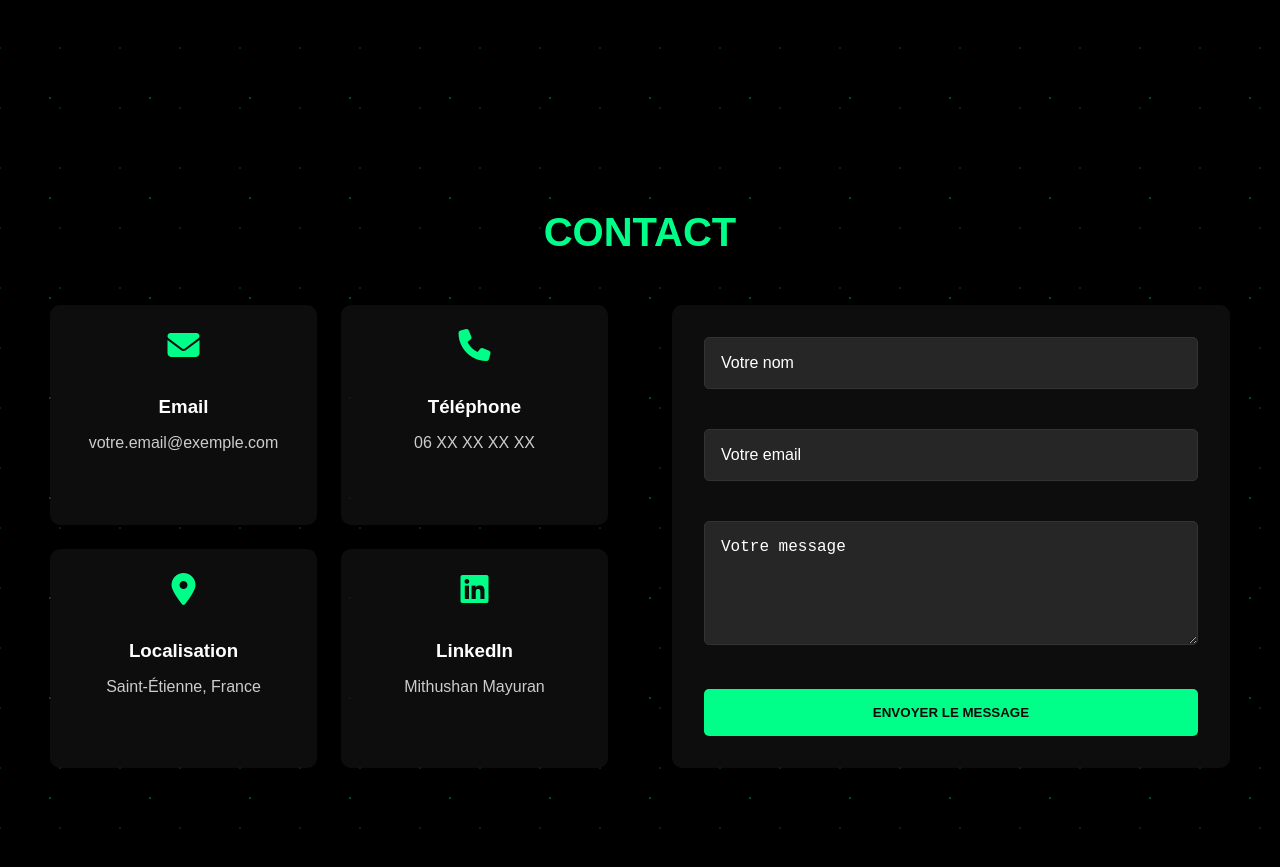
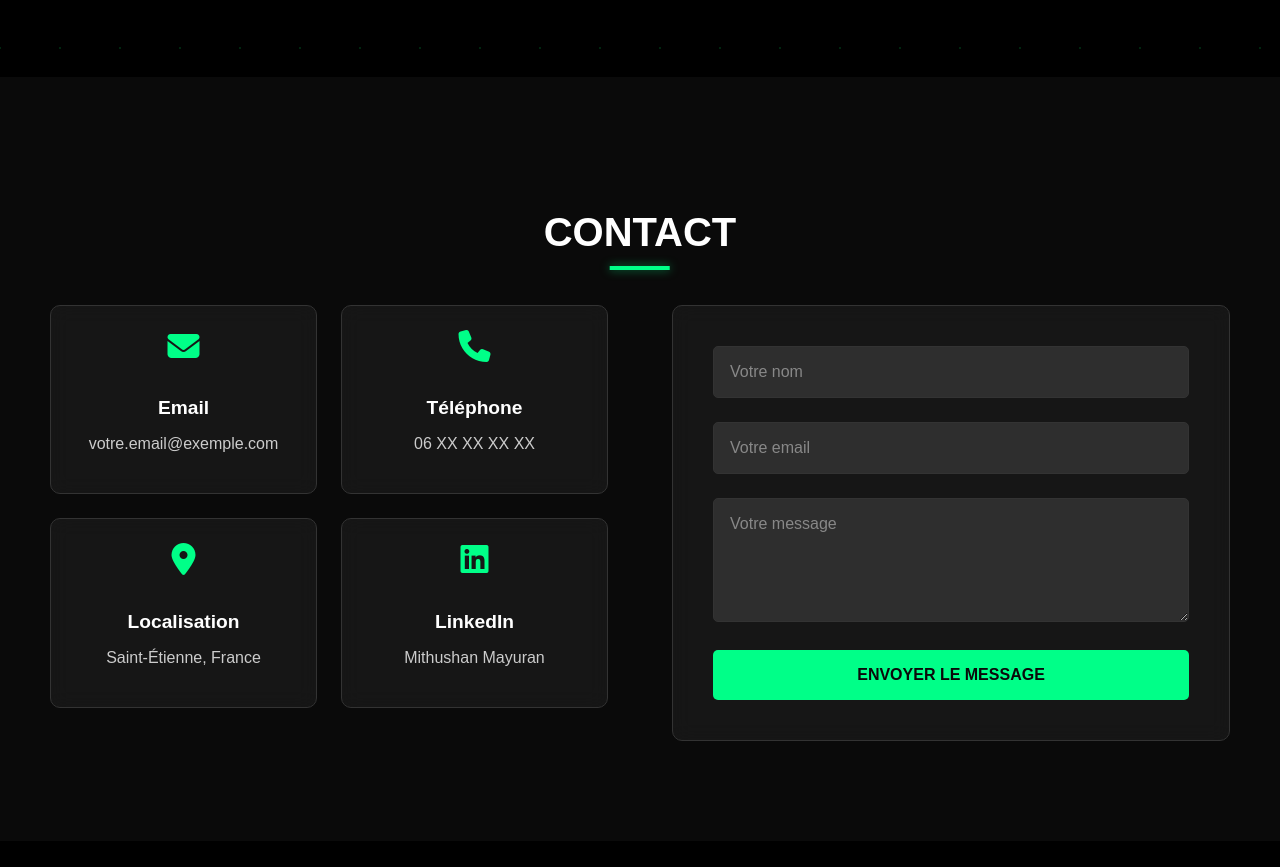
Before and after one commit to Ztarzan/Site-TEST, a plain HTML site: page index.html in a window 1280 px wide. Shown: the part 1452-2319 px from the top of the page. After the commit the page ends 2293 px from the top, so only its background shows below. Drawn offline with nearby package versions, Linux system fonts and the light colour scheme.

Commit message:
contact 2

```diff
--- a/index.html
+++ b/index.html
@@ -88,57 +88,52 @@
         </div>
     </section>
 
-        <!-- Section Contact -->
+    <!-- Section Contact -->
     <section id="contact" class="contact">
-        <h2 class="section-title" style="text-align: center; font-size: 2.5em; text-transform: uppercase; margin-bottom: 50px; color: #00ff88;">CONTACT</h2>
+        <h2 class="section-title">CONTACT</h2>
 
-        <!-- DÉBUT DE LA DIV QUI CRÉE LES DEUX COLONNES -->
         <div class="contact-content">
 
-            <!-- COLONNE 1 : Les cartes d'information -->
             <div class="contact-info">
                 <div class="contact-card">
-                    <i class="fas fa-envelope" style="font-size: 2rem; color: #00ff88; margin-bottom: 1rem;"></i>
-                    <h3 style="color: #ffffff; margin-bottom: 0.5rem;">Email</h3>
-                    <p style="color: #cccccc;">votre.email@exemple.com</p>
+                    <i class="fas fa-envelope"></i>
+                    <h3>Email</h3>
+                    <p>votre.email@exemple.com</p>
                 </div>
 
                 <div class="contact-card">
-                    <i class="fas fa-phone" style="font-size: 2rem; color: #00ff88; margin-bottom: 1rem;"></i>
-                    <h3 style="color: #ffffff; margin-bottom: 0.5rem;">Téléphone</h3>
-                    <p style="color: #cccccc;">06 XX XX XX XX</p>
+                    <i class="fas fa-phone"></i>
+                    <h3>Téléphone</h3>
+                    <p>06 XX XX XX XX</p>
                 </div>
 
                 <div class="contact-card">
-                    <i class="fas fa-map-marker-alt" style="font-size: 2rem; color: #00ff88; margin-bottom: 1rem;"></i>
-                    <h3 style="color: #ffffff; margin-bottom: 0.5rem;">Localisation</h3>
-                    <p style="color: #cccccc;">Saint-Étienne, France</p>
+                    <i class="fas fa-map-marker-alt"></i>
+                    <h3>Localisation</h3>
+                    <p>Saint-Étienne, France</p>
                 </div>
 
                 <div class="contact-card">
-                    <i class="fab fa-linkedin" style="font-size: 2rem; color: #00ff88; margin-bottom: 1rem;"></i>
-                    <h3 style="color: #ffffff; margin-bottom: 0.5rem;">LinkedIn</h3>
-                    <p><a href="#" style="color: #cccccc; text-decoration: none;">Mithushan Mayuran</a></p>
+                    <i class="fab fa-linkedin"></i>
+                    <h3>LinkedIn</h3>
+                    <p><a href="#">Mithushan Mayuran</a></p>
                 </div>
             </div>
 
-            <!-- COLONNE 2 : Le formulaire de contact -->
             <form class="contact-form">
                 <div class="form-group">
-                    <input type="text" placeholder="Votre nom" required style="width: 100%; padding: 1rem; background: rgba(255, 255, 255, 0.1); border: 1px solid #333333; border-radius: 5px; color: #ffffff; margin-bottom: 1rem;">
+                    <input type="text" placeholder="Votre nom" required>
                 </div>
                 <div class="form-group">
-                    <input type="email" placeholder="Votre email" required style="width: 100%; padding: 1rem; background: rgba(255, 255, 255, 0.1); border: 1px solid #333333; border-radius: 5px; color: #ffffff; margin-bottom: 1rem;">
+                    <input type="email" placeholder="Votre email" required>
                 </div>
                 <div class="form-group">
-                    <textarea rows="5" placeholder="Votre message" required style="width: 100%; padding: 1rem; background: rgba(255, 255, 255, 0.1); border: 1px solid #333333; border-radius: 5px; color: #ffffff; margin-bottom: 1rem;"></textarea>
+                    <textarea rows="5" placeholder="Votre message" required></textarea>
                 </div>
-                <button type="submit" style="width: 100%; padding: 1rem; background: #00ff88; color: #0a0a0a; border: none; border-radius: 5px; cursor: pointer; font-weight: bold;">ENVOYER LE MESSAGE</button>
+                <button type="submit">ENVOYER LE MESSAGE</button>
             </form>
 
         </div>
-        <!-- FIN DE LA DIV QUI CRÉE LES DEUX COLONNES -->
-
     </section>
 
 
--- a/style.css
+++ b/style.css
@@ -377,19 +377,47 @@ body {
    SECTION CONTACT
    ========================================= */
 .contact {
-    background: var(--bg-dark);
+    background: #0a0a0a; /* Fond noir */
     padding: 100px 50px;
     max-width: 1200px;
     margin: 0 auto;
 }
 
+/* Le titre CONTACT souligné en vert fluo */
+.contact .section-title {
+    color: #ffffff; /* Texte en blanc */
+    text-align: center;
+    font-size: 2.5em;
+    text-transform: uppercase;
+    margin-bottom: 50px;
+    position: relative;
+    display: inline-block;
+    left: 50%;
+    transform: translateX(-50%);
+}
+
+/* Le trait vert fluo sous le titre */
+.contact .section-title::after {
+    content: "";
+    position: absolute;
+    bottom: -15px;
+    left: 50%;
+    transform: translateX(-50%);
+    width: 60px;
+    height: 4px;
+    background-color: #00ff88; /* Vert fluo */
+    box-shadow: 0 0 10px rgba(0, 255, 136, 0.5); /* Effet néon */
+}
+
+/* Disposition en deux colonnes */
 .contact-content {
     display: grid;
-    grid-template-columns: 1fr 1fr; /* 1fr 1fr = 2 colonnes de taille égale */
-    gap: 4rem; /* Espace entre les colonnes */
+    grid-template-columns: 1fr 1fr;
+    gap: 4rem;
+    align-items: start;
 }
 
-/* Informations de contact (Cartes) */
+/* Cartes d'information à gauche */
 .contact-info {
     display: grid;
     grid-template-columns: 1fr 1fr;
@@ -397,10 +425,10 @@ body {
 }
 
 .contact-card {
-    background: rgba(255, 255, 255, 0.05);
+    background: rgba(255, 255, 255, 0.05); /* Fond légèrement transparent */
     padding: 1.5rem;
     border-radius: 10px;
-    border: 1px solid var(--border-color);
+    border: 1px solid #333333;
     text-align: center;
     transition: all 0.3s ease;
     backdrop-filter: blur(10px);
@@ -408,31 +436,33 @@ body {
 
 .contact-card:hover {
     transform: translateY(-5px);
-    border-color: var(--primary-color);
-    box-shadow: var(--shadow-neon);
+    border-color: #00ff88; /* Bordure verte au survol */
+    box-shadow: 0 0 20px rgba(0, 255, 136, 0.3); /* Ombre néon au survol */
 }
 
 .contact-card i {
     font-size: 2rem;
-    color: var(--primary-color);
+    color: #00ff88; /* Icône verte */
     margin-bottom: 1rem;
 }
 
 .contact-card h3 {
-    color: var(--text-light);
+    color: #ffffff; /* Titre blanc */
     margin-bottom: 0.5rem;
+    font-size: 1.2rem;
 }
 
-.contact-card p {
-    color: var(--text-gray);
+.contact-card p, .contact-card a {
+    color: #cccccc; /* Texte gris clair */
+    text-decoration: none;
 }
 
-/* Formulaire de contact */
+/* Formulaire de contact à droite */
 .contact-form {
     background: rgba(255, 255, 255, 0.05);
-    padding: 2rem;
+    padding: 2.5rem;
     border-radius: 10px;
-    border: 1px solid var(--border-color);
+    border: 1px solid #333333;
     backdrop-filter: blur(10px);
 }
 
@@ -445,27 +475,49 @@ body {
     width: 100%;
     padding: 1rem;
     background: rgba(255, 255, 255, 0.1);
-    border: 1px solid var(--border-color);
+    border: 1px solid #333333;
     border-radius: 5px;
-    color: var(--text-light);
+    color: #ffffff; /* Texte tapé en blanc */
     font-size: 1rem;
     transition: all 0.3s ease;
-    box-sizing: border-box;
+    font-family: inherit;
+    box-sizing: border-box; /* Évite que les champs ne débordent */
 }
 
+/* Effet quand on clique sur un champ */
 .form-group input:focus,
 .form-group textarea:focus {
     outline: none;
-    border-color: var(--primary-color);
-    box-shadow: var(--shadow-neon);
+    border-color: #00ff88;
+    box-shadow: 0 0 15px rgba(0, 255, 136, 0.2);
 }
 
 .form-group input::placeholder,
 .form-group textarea::placeholder {
-    color: var(--text-dark);
+    color: #888888; /* Couleur du texte indicatif */
 }
 
-/* Responsive pour téléphone (à placer dans votre bloc @media) */
+/* Bouton envoyer */
+.contact-form button {
+    width: 100%;
+    padding: 1rem;
+    background: #00ff88;
+    color: #0a0a0a; /* Texte noir sur fond vert */
+    border: none;
+    border-radius: 5px;
+    cursor: pointer;
+    font-weight: bold;
+    font-size: 1rem;
+    text-transform: uppercase;
+    transition: all 0.3s ease;
+}
+
+.contact-form button:hover {
+    box-shadow: 0 0 20px rgba(0, 255, 136, 0.4);
+    transform: translateY(-2px);
+}
+
+/* Responsive (pour les téléphones) */
 @media (max-width: 768px) {
     .contact-content {
         grid-template-columns: 1fr;
@@ -475,6 +527,6 @@ body {
         grid-template-columns: 1fr;
     }
     .contact {
-        padding: 40px 20px;
+        padding: 60px 20px;
     }
 }
```
